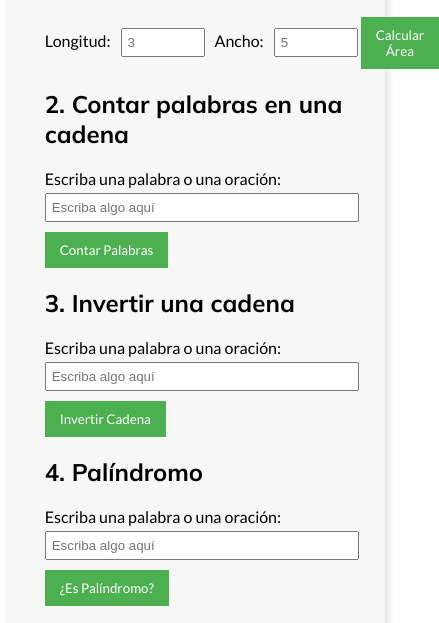
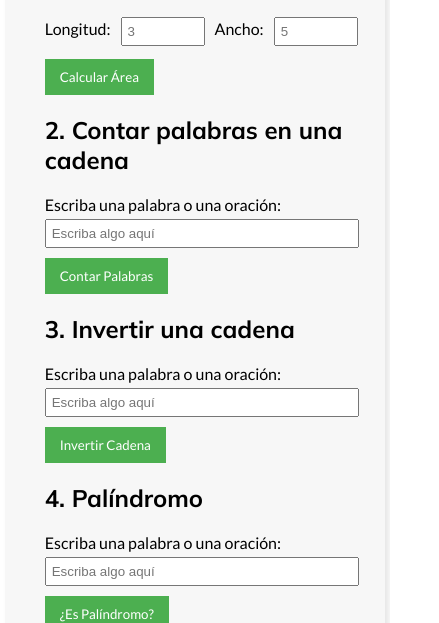
Before and after one commit to PamelaG85/dswf-pfo3, a plain HTML site: page index.html in a window 390 px wide. Shown: the part 214-837 px from the top of the page, 439 px wide, since content can reach past the window. Drawn offline with Linux system fonts and the light colour scheme.

Commit message:
agrego resonsividad para pantallas de 480px y menores

```diff
--- a/css/styles.css
+++ b/css/styles.css
@@ -81,3 +81,22 @@ button:hover {
     margin-top: 20px;
     font-weight: bold;
 }
+
+@media (max-width: 480px) {
+    #areaForm {
+        flex-direction: column;
+        align-items: flex-start;
+    }
+
+    .inputsRectangulo {
+        flex-direction: row;
+        gap: 10px;
+        width: 100%;
+    }
+
+    #areaForm button {
+        width: auto;
+        margin-top: 10px;
+        align-self: flex-start;
+    }
+}
```
